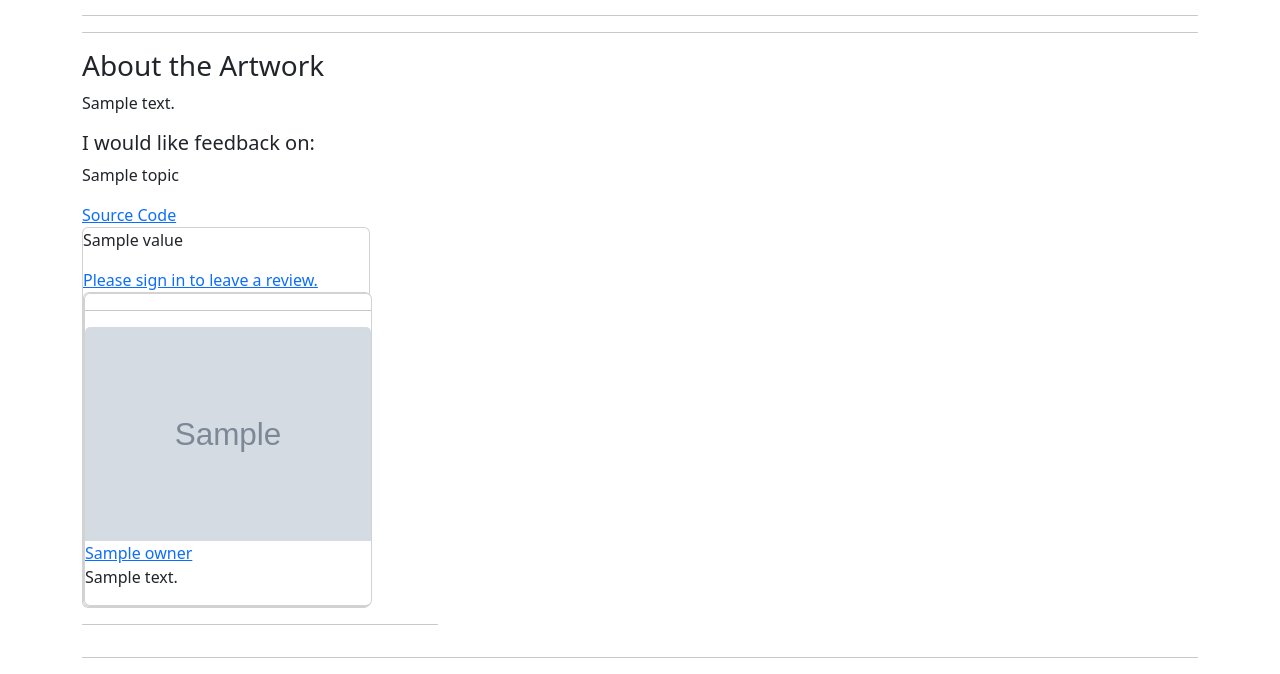
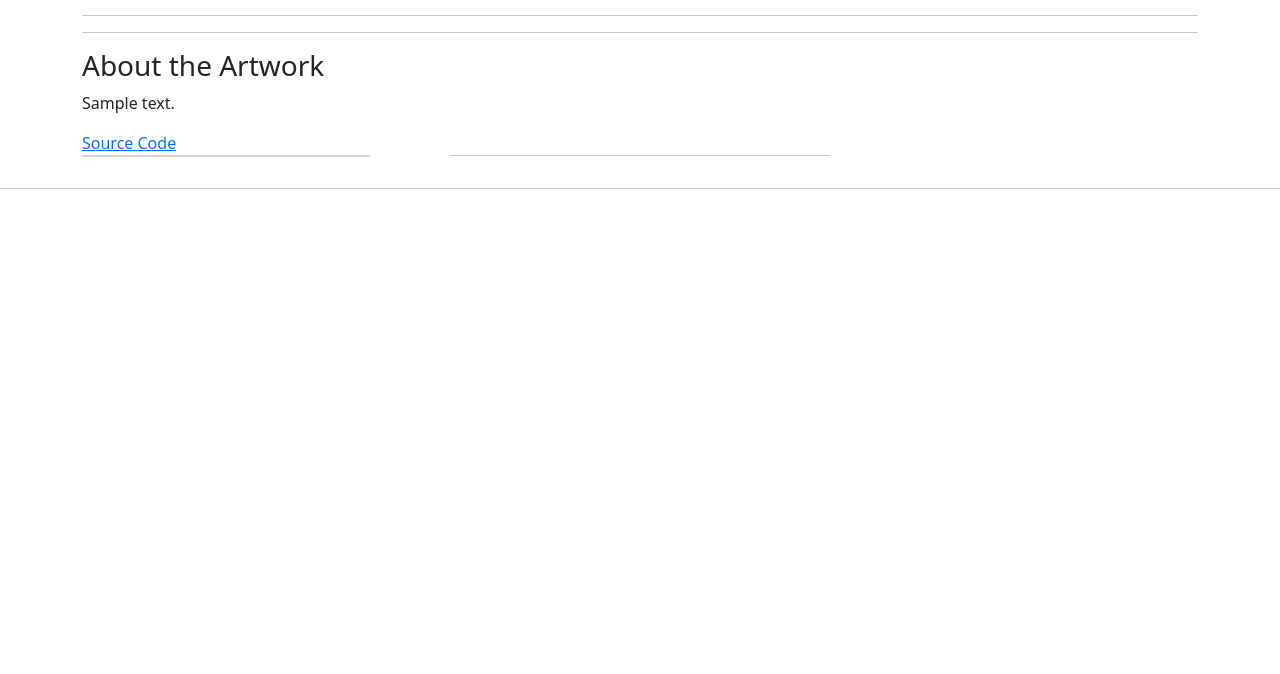
Before and after one commit to j-kincaid/django-gallery, a Django app: template artworks/templates/artworks/single-artwork.html in a window 1280 px wide. Shown: the part 460-1134 px from the top of the page. After the commit the page ends 649 px from the top, so only its background shows below. Run offline with Django 3.2, Linux system fonts and the light colour scheme; the template is opened without the code that fills it: most values are stand-ins (such as "Sample title", 1, 10 or a date in 2020); grey boxes marked "Sample" are stand-in pictures.

Commit message:
commented out voting and  results

```diff
--- a/artworks/templates/artworks/artworks.html
+++ b/artworks/templates/artworks/artworks.html
@@ -34,7 +34,7 @@
                     <p><small>added {{artwork.created}}</small></p>
                     <p>{{artwork.topic}}</p>
 
-                    <!--- voting per artwork/on each card -->
+                    {% comment %} <!--- voting per artwork/on each card -->
 
                     {{artwork.vote_ratio}}%</p>
                     <p class="card-text">{{artwork.vote_total}} Vote{{artwork.vote_total|pluralize:"s"}} Received</p>
@@ -125,7 +125,7 @@
                         <span class="fa fa-star"></span>
                         <span class="fa fa-star"></span>
                     {% endif %}
-                  <p>
+                  <p> {% endcomment %}
                     <hr>
                     <a href="{% url 'artwork' artwork.id %}" class="btn btn-secondary btn-sm">Detail View</a>
                 </div>
--- a/artworks/templates/artworks/single-artwork.html
+++ b/artworks/templates/artworks/single-artwork.html
@@ -16,8 +16,8 @@
 <hr>
 <h3>About the Artwork</h3>
 <p>{{artwork.description}}</p>
-<h5>I would like feedback on:</h5>
-<p>{{artwork.topic}}</p>
+{% comment %} <h5>I would like feedback on:</h5>
+<p>{{artwork.topic}}</p> {% endcomment %}
 
 
 {% if artwork.source_link %}
@@ -39,7 +39,7 @@
     <div class="col">
         <div class="card" style="width: 18rem;">
 
-        <p class="stars">{{review.value}}</p>
+        {% comment %} <p class="stars">{{review.value}}</p>
 
             {% if request.user.profile.id in artwork.reviewers %}
                 <p>You have already submitted your review for this artwork.</p>
@@ -64,9 +64,9 @@
 
         {% else %}
             <a href="{% url 'login' %}?next={{request.path}}">Please sign in to leave a review.</a>
-        {% endif %}
+        {% endif %} {% endcomment %}
 
-        <div class="card" style="width: 18rem;">
+        {% comment %} <div class="card" style="width: 18rem;">
             {% for review in artwork.review_set.all %}
             <div class="card" style="width: 18rem;">
                 {% if review.comments %}
@@ -80,7 +80,7 @@
                     <p>{{review.comments|linebreaksbr}}</p>
                 {% endif %}
             {% endfor %}
-        </div>
+        </div> {% endcomment %}
         </div>
 
     </div>
```
